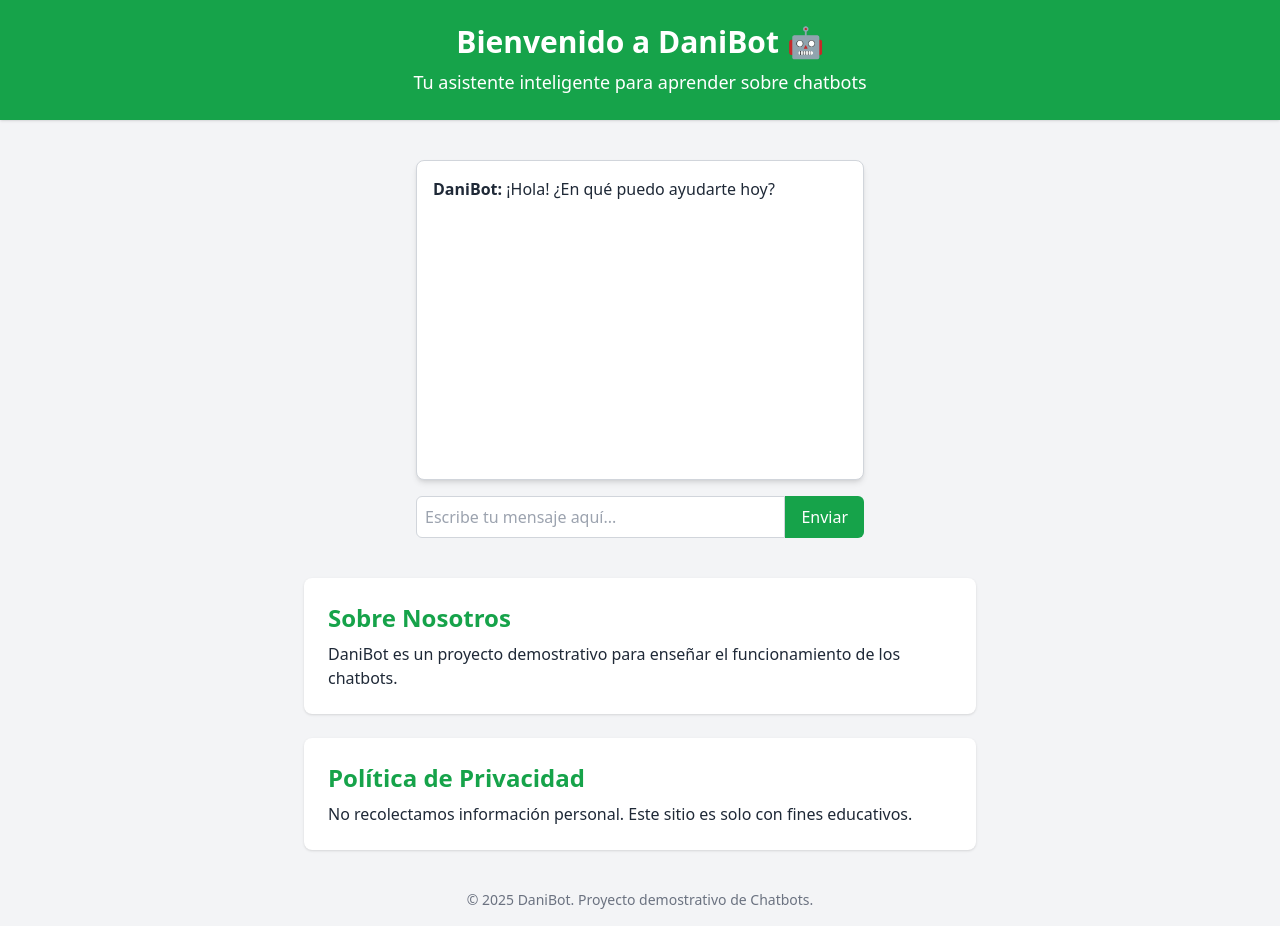
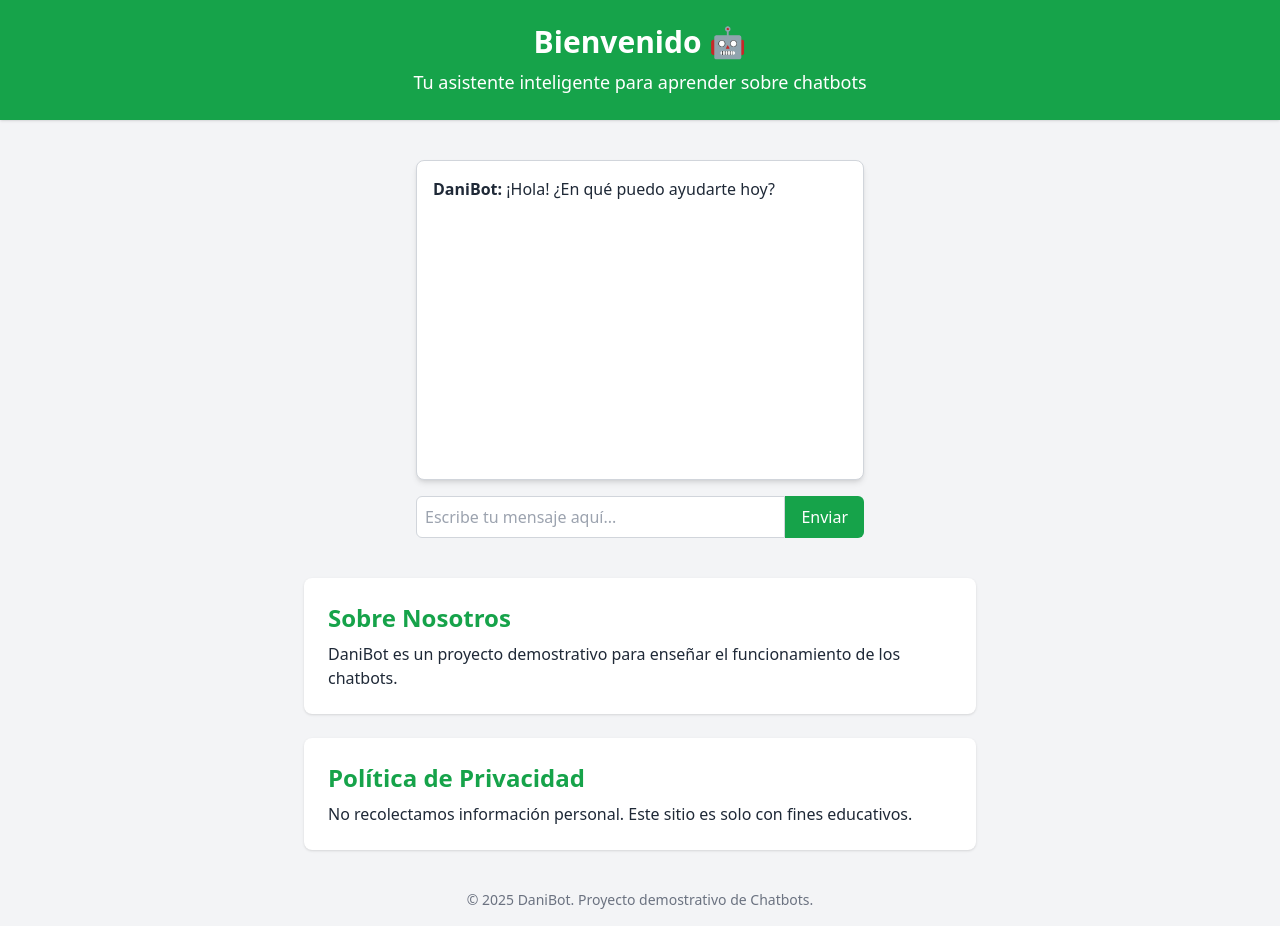
Before and after one commit to DanielMoraGomez/DaniBot, a plain HTML site: page index.html in a window 1280 px wide. Drawn offline with nearby package versions, Linux system fonts and the light colour scheme.

Commit message:
Update index.html

```diff
--- a/index.html
+++ b/index.html
@@ -10,7 +10,7 @@
 <body class="bg-gray-100 text-gray-800 font-sans">
 
   <header class="bg-green-600 text-white py-6 shadow text-center">
-    <h1 class="text-3xl font-bold">Bienvenido a DaniBot 🤖</h1>
+    <h1 class="text-3xl font-bold">Bienvenido  🤖</h1>
     <p class="text-lg mt-2">Tu asistente inteligente para aprender sobre chatbots</p>
   </header>
 
```
